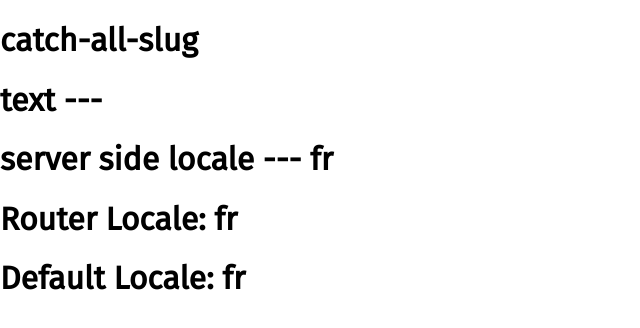
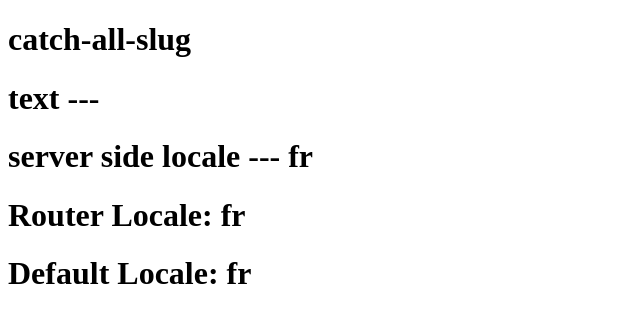
Before and after one commit to sujanthakare/magazine, a Next.js app: page / in a window 1280 px wide. Shown: the top 328 px of the page, without its empty margins (0-640 px from the left). Built offline with nearby package versions, Linux system fonts and the light colour scheme.

Commit message:
Added emotion/react, inline css prop support, typescript support

```diff
--- a/pages/_app.tsx
+++ b/pages/_app.tsx
@@ -13,29 +13,12 @@ const App: NextPage<AppProps> = ({ Component, pageProps }) => {
         <meta property="og:locale" content={locale} />
         <meta property="og:type" content="website" />
         <meta name="viewport" content="width=device-width, initial-scale=1.0" />
-        <link rel="preload" href="/fonts/Ubuntu-Medium.ttf" as="font" crossOrigin="anonymous" />
-        <link rel="preconnect" href="https://fonts.gstatic.com"></link>
-        <link href="https://fonts.googleapis.com/css2?family=Fira+Sans&display=swap" rel="stylesheet"></link>
       </Head>
       <Component {...pageProps} />
       <div>
         <h1>Router Locale: {locale}</h1>
         <h1>Default Locale: {defaultLocale}</h1>
       </div>
-
-      <style jsx global>{`
-        html,
-        body {
-          padding: 0;
-          margin: 0;
-          font-family: 'Fira Sans', sans-serif;
-        }
-
-        * {
-          font-family: 'Fira Sans', sans-serif;
-          box-sizing: border-box;
-        }
-      `}</style>
     </Fragment>
   );
 };
--- a/pages/clinician/[location]/[profession]/index.tsx
+++ b/pages/clinician/[location]/[profession]/index.tsx
@@ -1,4 +1,3 @@
-import Head from 'next/head';
 import { GetServerSideProps } from 'next';
 
 interface IHomeProps {
```
Also changed, not shown: package.json (+9 -5 lines), tsconfig.json (+10 -14 lines), .babelrc (added), 1 other file (tests, documents, lock files or other folders).
